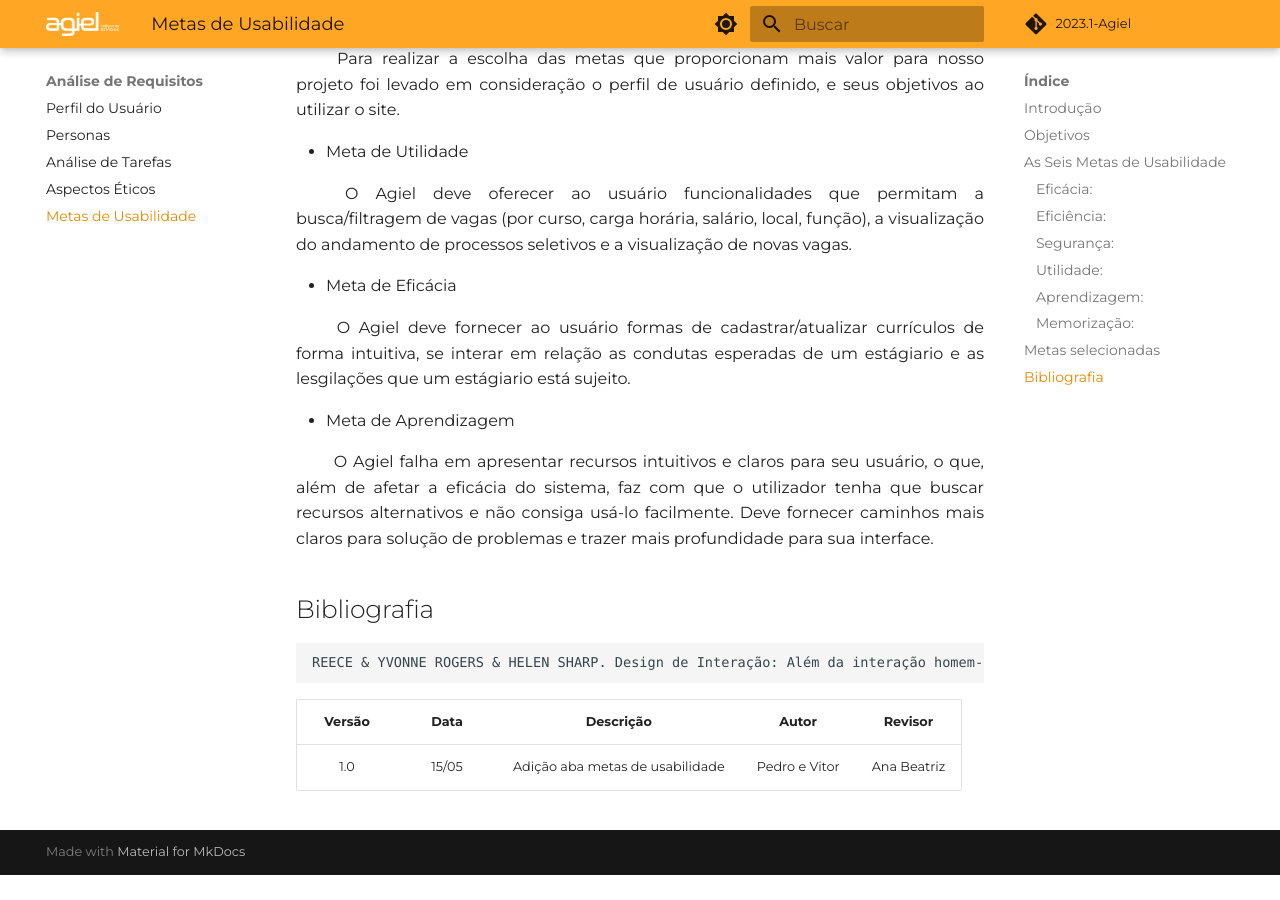
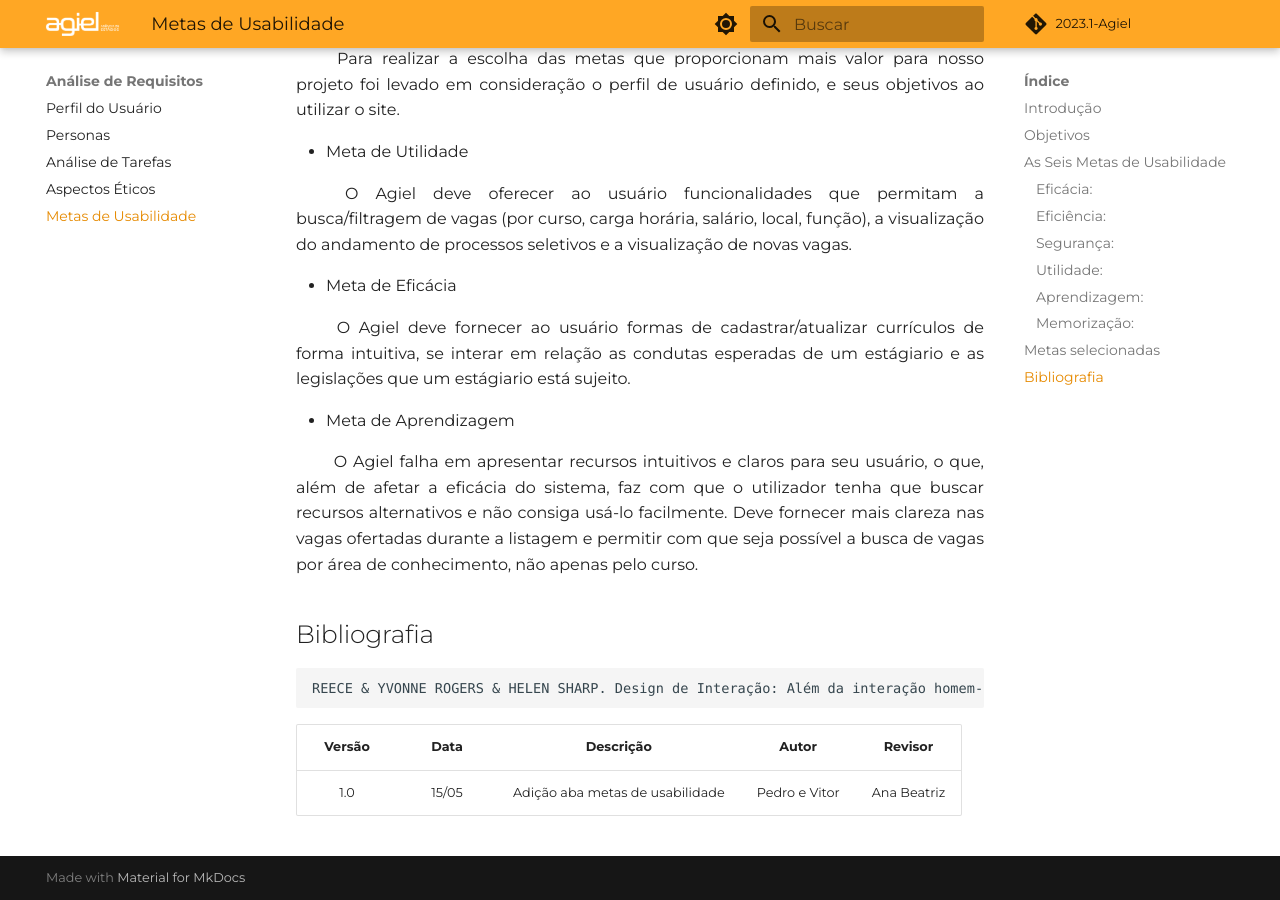
Before and after one commit to Interacao-Humano-Computador/2023.1-Agiel, an MkDocs documentation site: the page built from docs/requisitos/metas_usabilidade.md, in a window 1280 px wide and 900 px high, scrolled down 1978 px. Built offline with MkDocs 1.6.1 and Material for MkDocs 9.7.7, drawn with Linux system fonts in a browser that asks for light colours; some web fonts are replaced; comment, search, counter and statistics services are not loaded; before the commit the page ends 2853 px from its top, so only the background shows below that.

Commit message:
docs: finalizando documento

```diff
--- a/docs/requisitos/metas_usabilidade.md
+++ b/docs/requisitos/metas_usabilidade.md
@@ -86,14 +86,14 @@
 
 <p align="justify">
 &emsp;&emsp;
- O Agiel deve fornecer ao usuário formas de cadastrar/atualizar currículos de forma intuitiva, se interar em relação as condutas esperadas de um estágiario e as lesgilações que um estágiario está sujeito.
+ O Agiel deve fornecer ao usuário formas de cadastrar/atualizar currículos de forma intuitiva, se interar em relação as condutas esperadas de um estágiario e as legislações que um estágiario está sujeito.
 </p>
 
 * Meta de Aprendizagem
 
 <p align="justify">
 &emsp;&emsp;
-O Agiel falha em apresentar recursos intuitivos e claros para seu usuário, o que, além de afetar a eficácia do sistema, faz com que o utilizador tenha que buscar recursos alternativos e não consiga usá-lo facilmente. Deve fornecer caminhos mais claros para solução de problemas e trazer mais profundidade para sua interface.
+O Agiel falha em apresentar recursos intuitivos e claros para seu usuário, o que, além de afetar a eficácia do sistema, faz com que o utilizador tenha que buscar recursos alternativos e não consiga usá-lo facilmente. Deve fornecer mais clareza nas vagas ofertadas durante a listagem e permitir com que seja possível a busca de vagas por área de conhecimento, não apenas pelo curso.
 </p>
 
 ## Bibliografia
```
